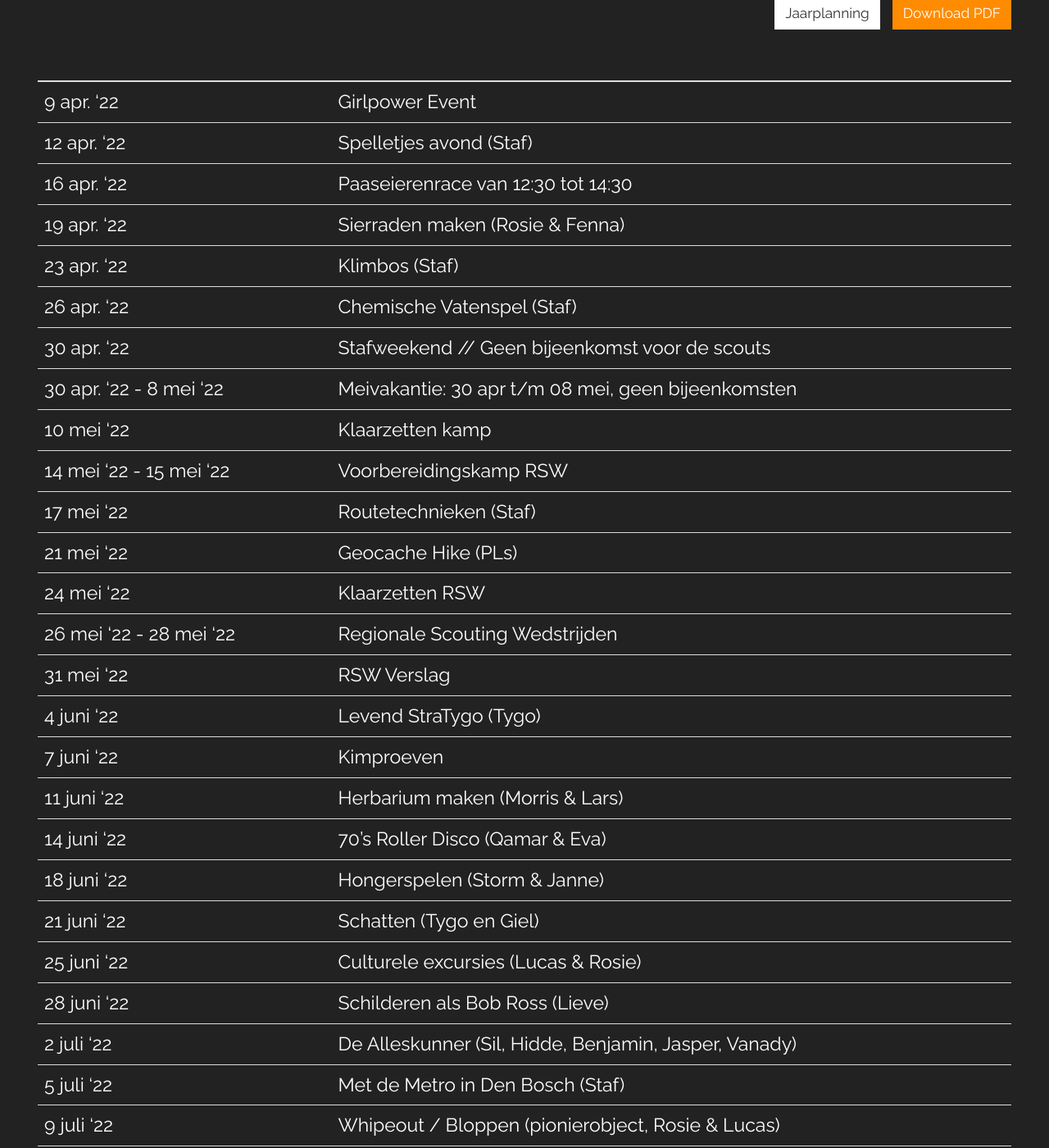
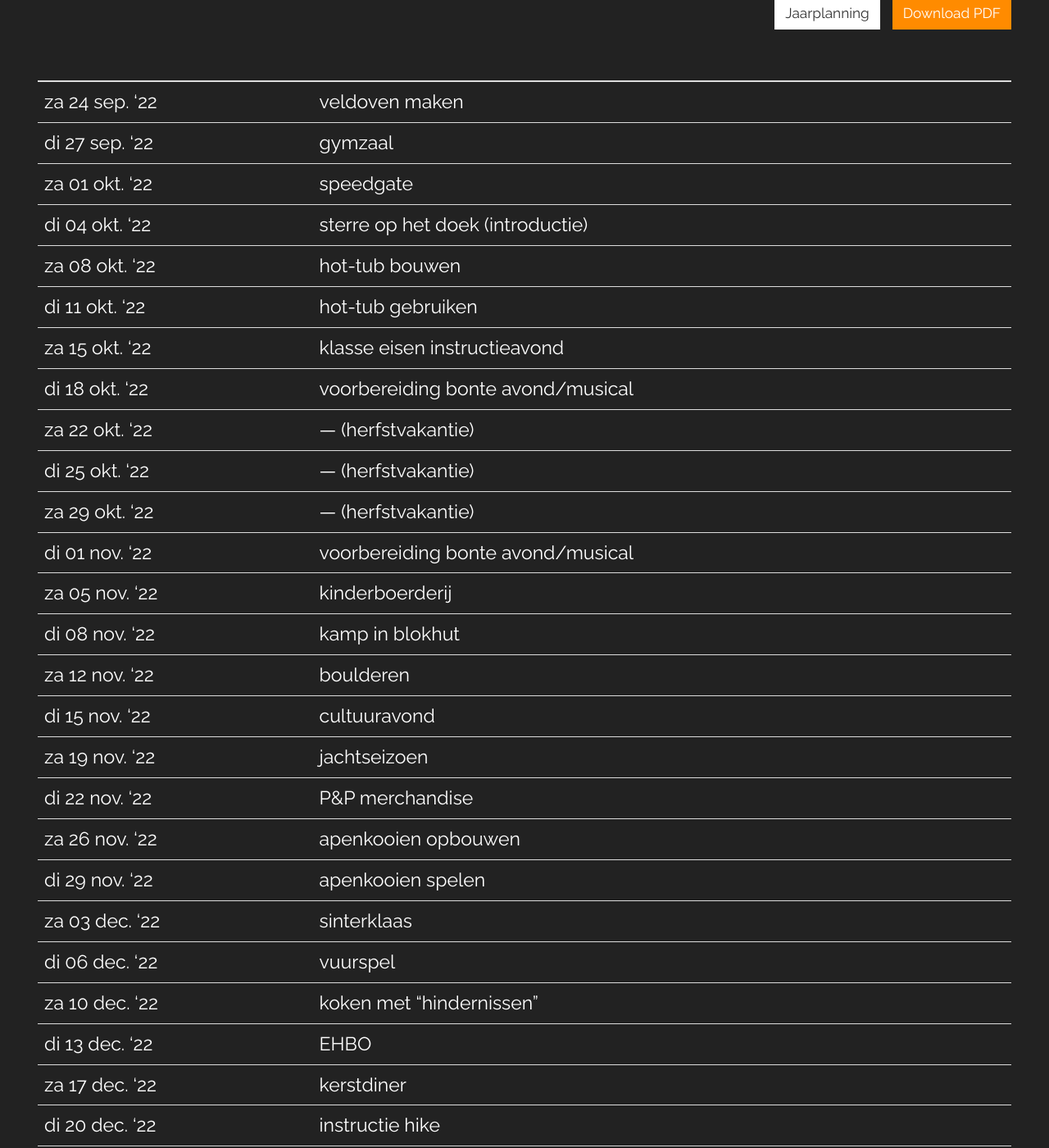
Before and after one commit to nognooitmeegemaakt/website, a Jekyll site: the page built from _agenda/scouts.md, in a window 1280 px wide and 1400 px high, scrolled down 324 px. Shown: the whole window at 82% size. Built offline with Jekyll 4.4.1, drawn with Linux system fonts in a browser that asks for light colours; some web fonts are replaced; some of the changed text lies outside the part shown.

Commit message:
Update 'Scouts' agenda

```diff
--- a/_agenda/scouts.md
+++ b/_agenda/scouts.md
@@ -3,44 +3,46 @@ title: Scouts Programma
 layout: agenda
 category: agenda
 agenda: scouts
-footer: ""
+footer: "_Laatste wijziging 27 september 2022_"
 ---
 
 | | |
 |---|---|
-| 9 apr. '22 | Girlpower Event |
-| 12 apr. '22 | Spelletjes avond (Staf) |
-| 16 apr. '22 | Paaseierenrace van 12:30 tot 14:30 |
-| 19 apr. '22 | Sierraden maken (Rosie & Fenna) |
-| 23 apr. '22 | Klimbos (Staf) |
-| 26 apr. '22 | Chemische Vatenspel (Staf) |
-| 30 apr. '22 | Stafweekend // Geen bijeenkomst voor de scouts |
-| 30 apr. '22 - 8 mei '22 | Meivakantie: 30 apr t/m 08 mei, geen bijeenkomsten |
-| 10 mei '22 | Klaarzetten kamp |
-| 14 mei '22 - 15 mei '22 | Voorbereidingskamp RSW |
-| 17 mei '22 | Routetechnieken (Staf) |
-| 21 mei '22 | Geocache Hike (PLs) |
-| 24 mei '22 | Klaarzetten RSW |
-| 26 mei '22 - 28 mei '22 | Regionale Scouting Wedstrijden |
-| 31 mei '22 | RSW Verslag |
-| 4 juni '22 | Levend StraTygo (Tygo) |
-| 7 juni '22 | Kimproeven |
-| 11 juni '22 | Herbarium maken (Morris & Lars) |
-| 14 juni '22 | 70's Roller Disco (Qamar & Eva) |
-| 18 juni '22 | Hongerspelen (Storm & Janne) |
-| 21 juni '22 | Schatten (Tygo en Giel) |
-| 25 juni '22 | Culturele excursies (Lucas & Rosie) |
-| 28 juni '22 | Schilderen als Bob Ross (Lieve) |
-| 2 juli '22 | De Alleskunner (Sil, Hidde, Benjamin, Jasper, Vanady) |
-| 5 juli '22 | Met de Metro in Den Bosch (Staf) |
-| 9 juli '22 | Whipeout / Bloppen (pionierobject, Rosie & Lucas) |
-| 12 juli '22 | Vuurspelen (Jippe) |
-| 16 jul. '22 | Gezamenlijke afsluiting seizoen van 12:30 tot 14:30 |
-| 19 jul. '22 | Klaarzetten Zomerkamp |
-| 23 jul. '22 - 30 jul. '22 | Zomerkamp |
-| 23 jul. '22 - 4 sep. '22 | Zomervakantie |
-| 10 sep. '22 | Start Seizoen |
-| 17 sep. '22 | Overvliegen van 12:30 tot 14:30 |
+| za 24 sep. '22 | veldoven maken |
+| di 27 sep. '22 | gymzaal |
+| za 01 okt. '22 | speedgate |
+| di 04 okt. '22 | sterre op het doek (introductie) |
+| za 08 okt. '22 | hot-tub bouwen  |
+| di 11 okt. '22 | hot-tub gebruiken  |
+| za 15 okt. '22 | klasse eisen instructieavond |
+| di 18 okt. '22 | voorbereiding bonte avond/musical |
+| za 22 okt. '22 | — (herfstvakantie) |
+| di 25 okt. '22 | — (herfstvakantie) |
+| za 29 okt. '22 | — (herfstvakantie) |
+| di 01 nov. '22 | voorbereiding bonte avond/musical |
+| za 05 nov. '22 | kinderboerderij |
+| di 08 nov. '22 | kamp in blokhut |
+| za 12 nov. '22 | boulderen |
+| di 15 nov. '22 | cultuuravond |
+| za 19 nov. '22 | jachtseizoen |
+| di 22 nov. '22 | P&P merchandise |
+| za 26 nov. '22 | apenkooien opbouwen |
+| di 29 nov. '22 | apenkooien spelen |
+| za 03 dec. '22 | sinterklaas |
+| di 06 dec. '22 | vuurspel |
+| za 10 dec. '22 | koken met "hindernissen" |
+| di 13 dec. '22 | EHBO |
+| za 17 dec. '22 | kerstdiner |
+| di 20 dec. '22 | instructie hike |
+| za 24 dec. '22 | — (kerstvakantie) |
+| di 27 dec. '22 | — (kerstvakantie) |
+| za 31 dec. '22 | — (kerstvakantie) |
+| di 03 jan. '23 | — (kerstvakantie) |
+| vr 06 jan. '23 | winterhike (vr 6 t\m zo 8 jan) |
+| di 10 jan. '23 | |
+| vr 13 jan. '23 | nieuwjaarsborrel (20:00 - 21:30) |
+| za 14 jan. '23 | |
+| za 21 jan. '23 | overvliegen (12:30 – 14:30) |
 {: .table :}
 
 {{ page.footer }}
```
